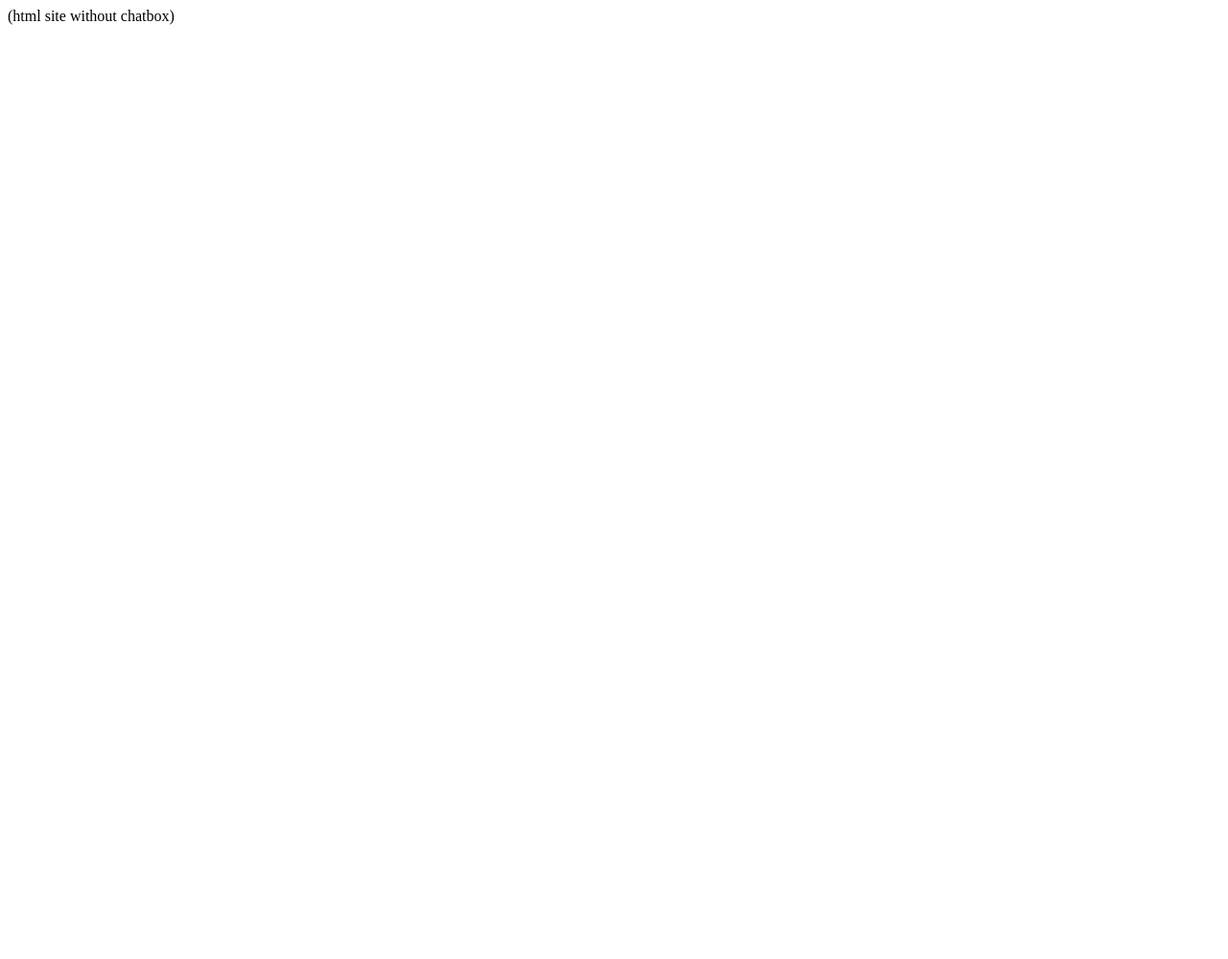
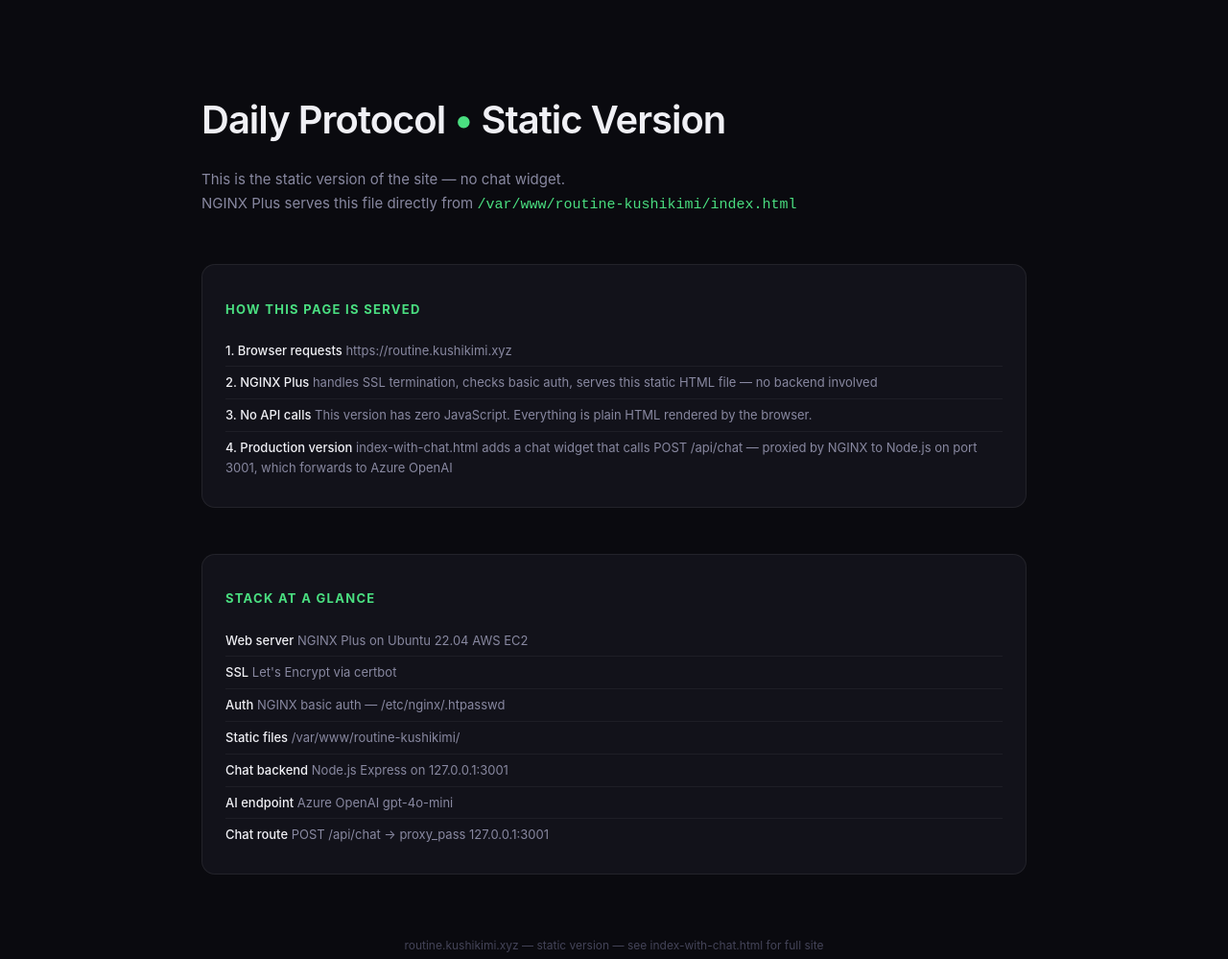
Before and after one commit to ericausente/llm-proxy-infra, a plain HTML site: page website/index.html in a window 1280 px wide. Shown: the whole page at 96% size. Before the commit the page ends 800 px from the top, so only its background shows below. Drawn offline with Linux system fonts and the light colour scheme.

Commit message:
Update index.html

```diff
--- a/website/index.html
+++ b/website/index.html
@@ -1 +1,119 @@
- (html site without chatbox)
+<!DOCTYPE html>
+<html lang="en">
+<head>
+<meta charset="UTF-8">
+<meta name="viewport" content="width=device-width, initial-scale=1.0">
+<title>Daily Protocol — routine.kushikimi.xyz</title>
+<style>
+  body {
+    background: #0a0a0f;
+    color: #f0f0f5;
+    font-family: 'Inter', system-ui, sans-serif;
+    max-width: 860px;
+    margin: 0 auto;
+    padding: 4rem 2rem;
+    line-height: 1.7;
+  }
+
+  /* -----------------------------------------------
+     This is a static page — no JavaScript, no API.
+     NGINX Plus serves this file directly from:
+     /var/www/routine-kushikimi/index.html
+
+     The full production version (index-with-chat.html)
+     adds a chat widget that calls /api/chat, which
+     NGINX proxies to the Node.js backend on port 3001.
+     ----------------------------------------------- */
+
+  h1 {
+    font-size: 2.5rem;
+    font-weight: 600;
+    letter-spacing: -1px;
+    margin-bottom: 0.5rem;
+  }
+  h1 span { color: #4ade80; }
+  .sub {
+    color: #8888a0;
+    font-size: 15px;
+    margin-bottom: 3rem;
+  }
+  .section {
+    margin-bottom: 3rem;
+    border: 1px solid rgba(255,255,255,0.07);
+    border-radius: 14px;
+    padding: 1.5rem;
+    background: #12121a;
+  }
+  .section h2 {
+    font-size: 13px;
+    font-weight: 700;
+    text-transform: uppercase;
+    letter-spacing: 0.1em;
+    color: #4ade80;
+    margin-bottom: 1rem;
+  }
+  .item {
+    font-size: 13px;
+    color: #8888a0;
+    padding: 6px 0;
+    border-bottom: 1px solid rgba(255,255,255,0.05);
+    line-height: 1.6;
+  }
+  .item:last-child { border-bottom: none; }
+  .item strong { color: #f0f0f5; font-weight: 500; }
+  footer {
+    margin-top: 4rem;
+    font-size: 12px;
+    color: #444458;
+    text-align: center;
+  }
+</style>
+</head>
+<body>
+
+<h1>Daily Protocol <span>&#x2022;</span> Static Version</h1>
+<p class="sub">
+  This is the static version of the site — no chat widget.<br>
+  NGINX Plus serves this file directly from
+  <code style="color:#4ade80">/var/www/routine-kushikimi/index.html</code>
+</p>
+
+<div class="section">
+  <h2>How this page is served</h2>
+  <div class="item">
+    <strong>1. Browser requests</strong>
+    https://routine.kushikimi.xyz
+  </div>
+  <div class="item">
+    <strong>2. NGINX Plus</strong>
+    handles SSL termination, checks basic auth,
+    serves this static HTML file — no backend involved
+  </div>
+  <div class="item">
+    <strong>3. No API calls</strong>
+    This version has zero JavaScript.
+    Everything is plain HTML rendered by the browser.
+  </div>
+  <div class="item">
+    <strong>4. Production version</strong>
+    index-with-chat.html adds a chat widget that calls
+    POST /api/chat — proxied by NGINX to Node.js on port 3001,
+    which forwards to Azure OpenAI
+  </div>
+</div>
+
+<div class="section">
+  <h2>Stack at a glance</h2>
+  <div class="item"><strong>Web server</strong> NGINX Plus on Ubuntu 22.04 AWS EC2</div>
+  <div class="item"><strong>SSL</strong> Let's Encrypt via certbot</div>
+  <div class="item"><strong>Auth</strong> NGINX basic auth — /etc/nginx/.htpasswd</div>
+  <div class="item"><strong>Static files</strong> /var/www/routine-kushikimi/</div>
+  <div class="item"><strong>Chat backend</strong> Node.js Express on 127.0.0.1:3001</div>
+  <div class="item"><strong>AI endpoint</strong> Azure OpenAI gpt-4o-mini</div>
+  <div class="item"><strong>Chat route</strong> POST /api/chat → proxy_pass 127.0.0.1:3001</div>
+</div>
+
+<footer>routine.kushikimi.xyz &mdash; static version &mdash; see index-with-chat.html for full site</footer>
+
+</body>
+</html>
```
